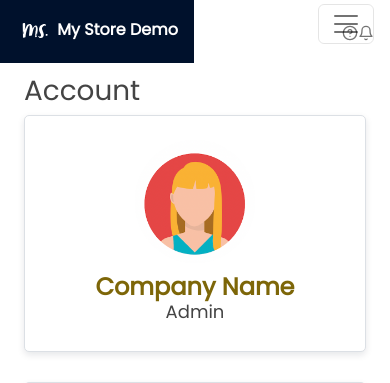
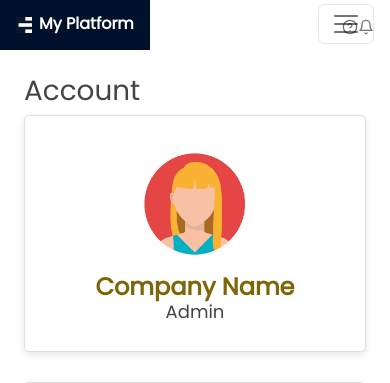
Before and after one commit to chrisrolling27/EFP_Ana, a Flask app: page /forceDelete in a window 390 px wide. Shown: the top 383 px of the page. Run offline with Flask 3, Linux system fonts and the light colour scheme; some libraries are stand-ins or nearby versions.

Commit message:
MyPlatform branding

```diff
--- a/app/app.py
+++ b/app/app.py
@@ -378,7 +378,7 @@ def create_app():
     @app.route('/favicon.ico')
     def favicon():
         return send_from_directory(os.path.join(app.root_path, 'static'),
-                                   'img/Logo-Square.svg')
+                                   'img/favicon-tacos.svg')
 
     initialise_db(app.root_path)
 
--- a/app/static/css/application.css
+++ b/app/static/css/application.css
@@ -7,20 +7,20 @@
   --font-options: "Segoe UI", sans-serif, Helvetica, Arial;
   --text-color: #00112c;
   --alt-text-color: #00112c;
-  --image-1: url(/static/img/mystore-logo.svg);
+  --image-1: url(/static/img/my-platform-logo.svg);
   --image-2: url(/static/img/cover5.png);
-  --image-3: url(/static/img/Logo-Square.svg);
+  --image-3: url(/static/img/favicon-tacos-white.svg);
   --adyen-demo: url(/static/img/wdemo.png)
 }
 
 .navbar-logo{
   content: var(--image-3);
   max-height: 37px;
+  padding-right: 7px;
 }
 
 .brand-logo {
   content: var(--image-1);
-  height: 70px;
 }
 
 .card-logo{
@@ -350,7 +350,7 @@ body {
   min-width: 0;
   min-height: 0;
   color: #000;
-  background: #F6C953;
+  background: white;
   margin-top: 30px;
   margin-bottom: 20px;
   border-radius: 8px;
--- a/app/templates/layout.html
+++ b/app/templates/layout.html
@@ -18,11 +18,11 @@
       @import url('https://fonts.googleapis.com/css2?family=Oleo+Script:wght@700&display=swap');
     </style>
 
-    <title>My Store Demo</title>
+    <title>My Platform</title>
   </head>
   <body>
     <header class="navbar navbar-light fixed-top bg-dark flex-md-nowrap p-0">
-      <a class="navbar-brand col-md-3 col-lg-2 me-0 px-3 fs-6" href="{{ url_for('home') }}"> <img class="navbar-logo" src="" ><strong>   My Store Demo</strong></a>
+      <a class="navbar-brand col-md-3 col-lg-2 me-0 px-3 fs-6" href="{{ url_for('home') }}"> <img class="navbar-logo" src="" ><strong>My Platform</strong></a>
       <button class="navbar-toggler position-absolute d-md-none collapsed" type="button" data-bs-toggle="collapse" data-bs-target="#sidebarMenu" aria-controls="sidebarMenu" aria-expanded="false" aria-label="Toggle navigation">
         <span class="navbar-toggler-icon"></span>
       </button>
```
Also changed, not shown: app/templates/cards.html (+4 -4 lines), app/templates/dashboard.html (+8 -8 lines), app/static/img/favicon-tacos-white.svg (added), app/static/img/favicon-tacos.png (added), app/static/img/favicon-tacos.svg (added), app/static/img/my-platform-logo.png (added), app/static/img/my-platform-logo.svg (added).
